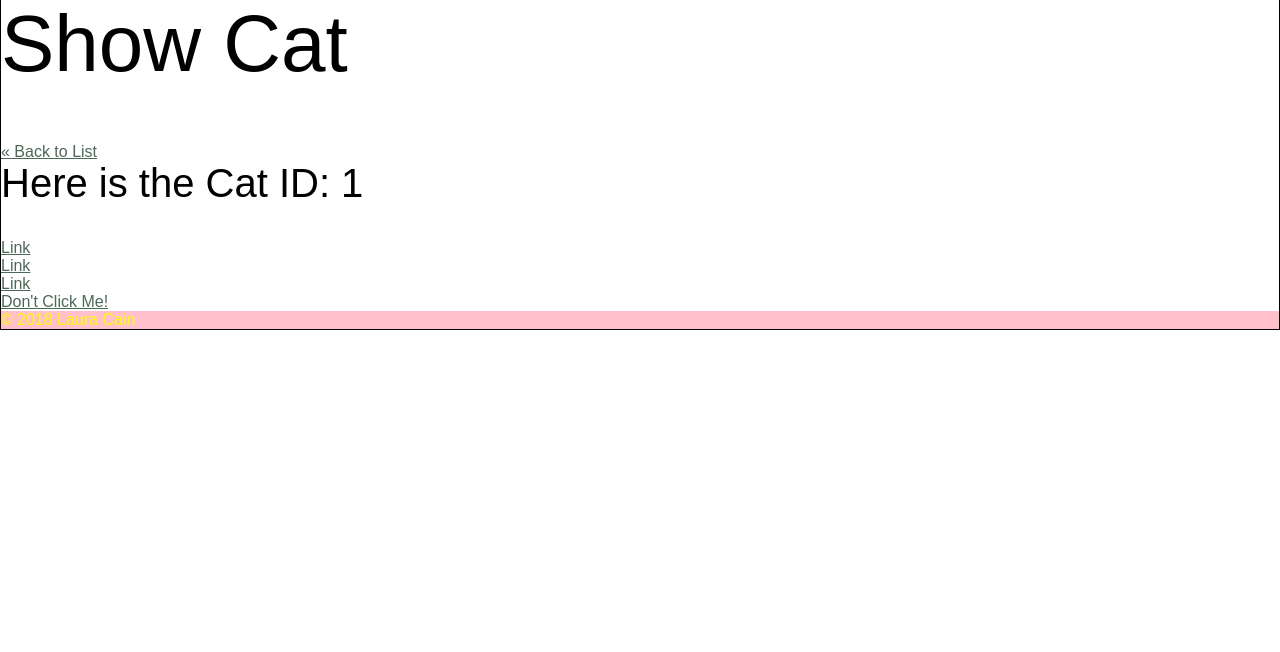
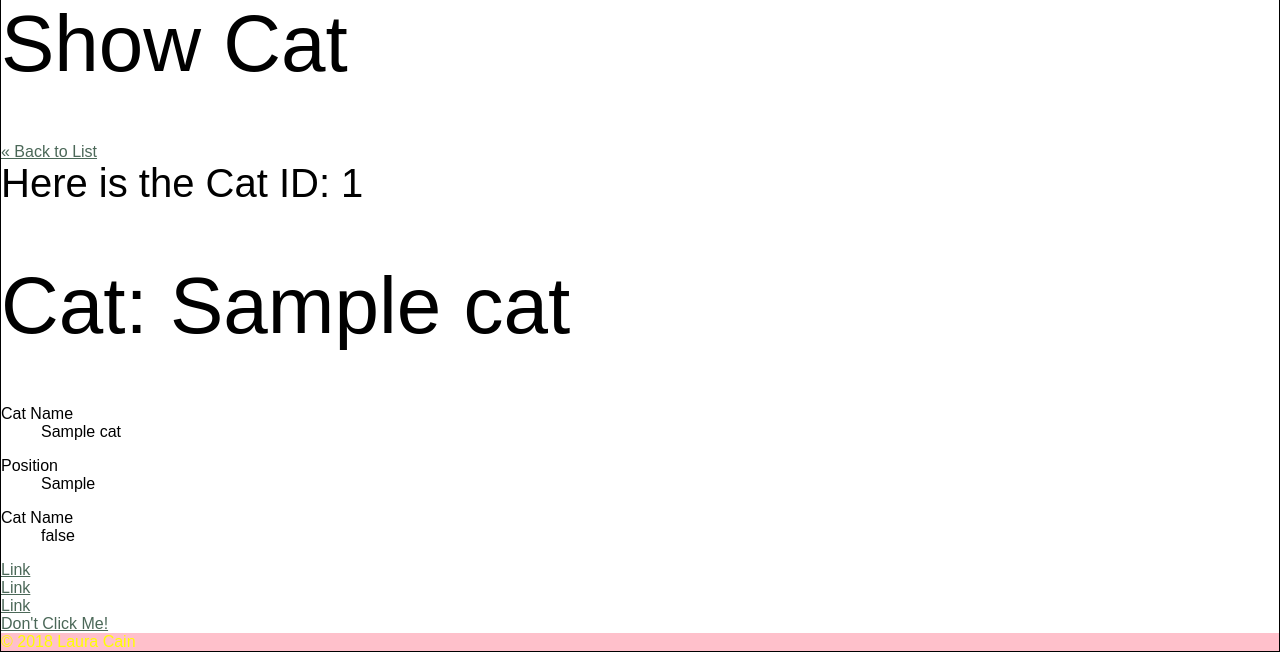
Before and after one commit to lmc192/testgit, a PHP site: page /cats/show.php in a window 1280 px wide. Shown: the part 159-811 px from the top of the page. Before the commit the page ends 489 px from the top, so only its background shows below. Run offline with PHP 8.4, Linux system fonts and the light colour scheme; tables that the repository leaves empty or names only in its code hold one stand-in row (values such as "Sample post").

Commit message:
SQL Stuff

```diff
--- a/CatsSite/private/database.php
+++ b/CatsSite/private/database.php
@@ -4,6 +4,8 @@ require_once('db_credentials.php');
 //Creates new connection to database
 function db_connect() {
   $connection = mysqli_connect(DB_SERVER, DB_USER, DB_PASS, DB_NAME);
+  //checks connections sucessfull
+  confirm_db_connect();
   return $connection;
 }
 // Close connection
@@ -12,4 +14,19 @@ function db_disconnect($connection) {
     mysqli_close($connection);
   }
 }
+// Test if connection sucessful
+function confirm_db_connect() {
+  if(mysqli_connect_errno()) {
+    $msg = "Database connection failed: ";
+    $msg .= mysqli_connect_error();
+    $msg .= " (" . mysqli_connect_errno() . ")";
+    exit($msg);
+  }
+}
+// Test if query sucessfull
+function confirm_result_set($result_set) {
+  if (!$result_set) {
+    exit("Database query failed.");
+  }
+}
 ?>
--- a/CatsSite/private/query_functions.php
+++ b/CatsSite/private/query_functions.php
@@ -5,11 +5,63 @@ function find_all_cats() {
   //get global db variable to access it
   global $db;
   //SQL Select Query
-  $sql = "SELECT * FROM cats ";
-  $sql .= "ORDER BY position ASC";
+  $sql = "SELECT * FROM cats ORDER BY position ASC";
   //Get data
   $result = mysqli_query($db, $sql);
+  // Test if query sucessful
+  confirm_result_set($result);
   return $result;
 }
 
- ?>
+//Function to look up cat by the PK
+function find_cat_by_id($id) {
+  //get global db variable to access it
+  global $db;
+  $sql = "SELECT * FROM cats WHERE id= '" . $id . " ' "; // SELECT * FROM cats WHERE id = '$id';
+  $result = mysqli_query($db, $sql);
+  confirm_result_set($result);
+  $cat = mysqli_fetch_assoc($result);
+  // free memory
+  mysqli_free_result($result);
+  //return an assoc array
+  return $cat;
+}
+
+// COPIED FROM HIS ONE FOR REFERENCE
+// function find_subject_by_id($id) {
+//   global $db;
+//
+//   $sql = "SELECT * FROM subjects ";
+//   $sql .= "WHERE id='" . $id . "'";
+//   $result = mysqli_query($db, $sql);
+//   confirm_result_set($result);
+//   $subject = mysqli_fetch_assoc($result);
+//   mysqli_free_result($result);
+//   return $subject; // returns an assoc. array
+// }
+
+function insert_cat($cat_name, $position, $visible) {
+  //get global db variable to access it
+  global $db;
+  //SQL INSERT query.  Divided up so values can be used later.  include single quote around variables for security
+  $sql = "INSERT INTO cats (cat_name, position, visible)";
+  $sql .= "VALUES (";
+  $sql .= " ' " . $cat_name . " ', ";
+  $sql .= " ' " . $position . " ', ";
+  $sql .= " ' " . $visible . " ' ";
+  $sql .= ")";
+
+  //SQL INSERT returns true / false
+  $result = mysqli_query($db, $sql);
+
+  if($result) {
+    //INSERT sucessfull
+    return true;
+  } else {
+    //INSERT fails
+    echo mysql_error($db);
+    db_disconnect($db);
+    exit;
+  }
+}
+?>
--- a/CatsSite/public/cats/show.php
+++ b/CatsSite/public/cats/show.php
@@ -5,8 +5,12 @@
 
 <!-- gets value and assign to local variable -->
 <!-- default value is currently set to 1 -->
-<?php  $id = $_GET['id'] ?? '1'; // PHP > v7.0 ?>
-<?php // $id = isset($_GET['id']) ? $_GET['id'] : '1'; ?>
+<?php  $id = $_GET['id'] ?? '1'; // PHP > v7.0
+
+//get array and assign to variable to use in the page and display details
+$cat = find_cat_by_id($id);
+
+?>
 
 <!-- Set Page Title -->
 <?php $page_title = 'Cat Page'; ?>
@@ -22,6 +26,23 @@
 <!-- use htmlspecialchars to prevent XSS. DO THIS ANYTIME DYNAMIC DATA IS USED! -->
 <h2><?php echo "Here is the Cat ID: "; echo htmlspecialchars($id); ?></h2>
 
+<!-- think about where to add divs and classes for css -->
+
+<h1>Cat: <?php echo htmlspecialchars($cat['cat_name']); ?></h1>
+<dl>
+  <dt>Cat Name</dt>
+  <dd><?php echo htmlspecialchars($cat['cat_name']); ?></dd>
+</dl>
+<dl>
+  <dt>Position</dt>
+  <dd><?php echo htmlspecialchars($cat['position']); ?></dd>
+</dl>
+<dl>
+  <dt>Cat Name</dt>
+  <dd><?php echo $cat['visible'] == '1' ? 'true' : 'false'; ?></dd>
+</dl>
+
+
 <!-- use urlencode() to handle special characters in parameters -->
 <!-- testing -->
 <a href="show.php?name=<?php echo urlencode('John Doe'); ?>">Link</a><br />
--- a/CatsSite/public/index.php
+++ b/CatsSite/public/index.php
@@ -60,6 +60,7 @@ $cat_set = find_all_cats();
 	<?php } ?>
 </table><br>
 
+<!-- free memory -->
 <?php
 mysqli_free_result($cat_set);
 ?>
```
Also changed, not shown: CatsSite/public/cats/create.php (+7 -1 lines), CatsSite/public/cats/new.php (+0 -12 lines), CatsSite/public/test.php (+16 -1 lines).
